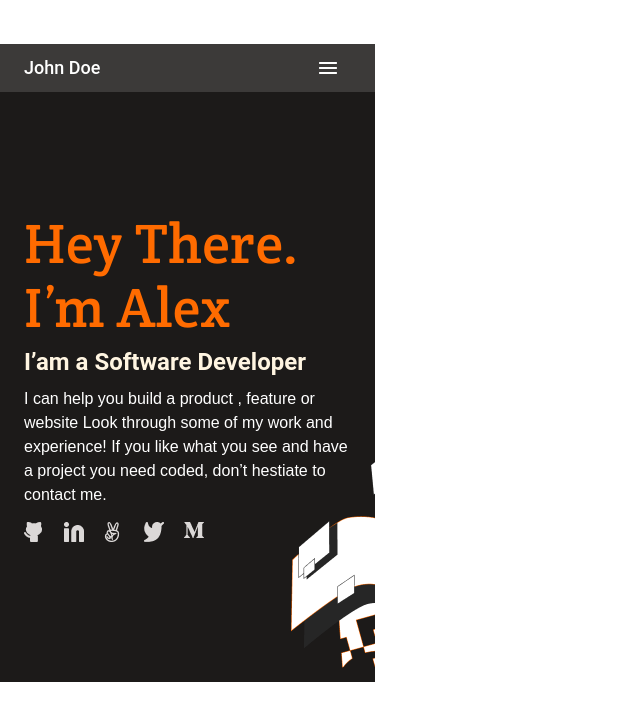
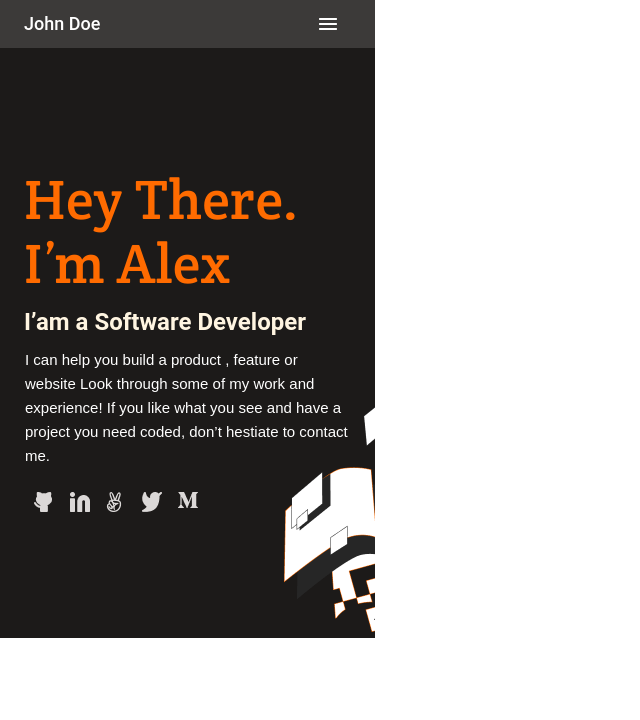
Before and after one commit to AbeeraTahir/Portfolio, a website: page index.html in a window 1280 px wide. Shown: the whole page, without its empty margins (0-640 px from the left). Drawn offline with Linux system fonts and the light colour scheme.

Commit message:
Update index.html and style.css files

```diff
--- a/index.html
+++ b/index.html
@@ -10,9 +10,9 @@
 <body>
     <header>
         <div class="logo_placeholder">
-            <p class="logo white">
+            <a href="#" class="logo white">
                 John Doe
-            </p>
+            </a>
         </div>
         <nav>
             <div class="bars">
@@ -21,33 +21,24 @@
         </nav>
     </header>
     <section class="headline_section">
-        <div class="primary_text">
+        <h1 class="primary_text">
             Hey There. I’m Alex
-        </div>
-        <div class="supporting_text">
+        <h1>
+            <div class="supporting_text">
             I’am a Software Developer
         </div>
-        <div class="description white">
-            I can help you build a product , feature or website Look through some of my work and experience! If you like what you see and have a project you need coded,
-            don’t hestiate to contact me.
-        </div>
+        <h2 class="description white">
+            <p>I can help you build a product , feature or website Look through some of my work and experience! If you like what you see and have a project you need coded,
+                don’t hestiate to contact me.</p>
+        </h2>
         <div class="social_media">
-            <div class="vector">
-                <img src="icons/github.png" alt="github">
-            </div>
-            <div class="vector">
-                <img src="icons/linkedin.png" alt="linkedin">
-            </div>
-            <div class="vector">
-                <img src="icons/angelist.png" alt="angelist">
-            </div>
-            <div class="vector">
-                <img src="icons/twitter.png" alt="vector">
-            </div>
-            <div class="vector">
-                <img src="icons/medium.png" alt="medium">
-            </div>
-        </div>
+            <ul>
+                <li><a href="#"><img src="icons/github.png" alt="github"></a></li>
+                <li><a href="#"><img src="icons/linkedin.png" alt="linkedin"></a></li>
+                <li><a href="#"><img src="icons/angelist.png" alt="angelist"></a></li>
+                <li><a href="#"><img src="icons/twitter.png" alt="twitter"></a></li>
+                <li><a href="#"><img src="icons/medium.png" alt="medium"></a></li>
+            </ul>
         <div class="headline_bg_img"></div>
     </section>
 </body>
--- a/style.css
+++ b/style.css
@@ -2,6 +2,8 @@
 
 * {
   box-sizing: border-box;
+  margin: 0;
+  padding: 0;
 }
 
 .white {
@@ -14,7 +16,7 @@ header {
   position: absolute;
   left: 0;
   right: 0;
-  top: 44px;
+  top: 0;
   bottom: 0;
   background: #3c3a39;
   display: flex;
@@ -30,6 +32,10 @@ header {
   height: 44px;
   left: 12px;
   top: 2px;
+}
+
+.logo_placeholder a {
+  text-decoration: none;
 }
 
 .logo {
@@ -76,22 +82,20 @@ nav {
   align-items: flex-start;
   padding: 120px 24px;
   gap: 12px;
-  position: absolute;
   width: 375px;
   height: 590px;
+  background: #1c1a19;
+  position: absolute;
   left: 0;
-  top: 92px;
-  background: #1c1a19;
+  top: 48px;
 }
 
 .primary_text {
-  width: 327px;
-  height: 124px;
-  top: 120px;
-  left: 24px;
+  display: block;
   font-family: 'Crete Round', serif;
+  font-style: normal;
+  font-weight: 400;
   font-size: 56px;
-  font-weight: 400;
   line-height: 64px;
   letter-spacing: 0.37px;
   color: #ff6b00;
@@ -116,22 +120,23 @@ nav {
 }
 
 .description {
+  border: 1px solid #1c1a19;
   width: 327px;
   height: 123px;
-  font-family: 'Poppins', sans-serif;
-  font-style: normal;
-  font-size: 16px;
-  font-weight: 400;
-  line-height: 24px;
   flex: none;
   order: 2;
   flex-grow: 0;
 }
 
+.description p {
+  font-family: 'Poppins', sans-serif;
+  font-style: normal;
+  font-size: 15px;
+  font-weight: 400;
+  line-height: 24px;
+}
+
 .social_media {
-  display: flex;
-  flex-direction: row;
-  align-items: center;
   padding: 0;
   width: 200px;
   height: 40px;
@@ -140,15 +145,18 @@ nav {
   flex-grow: 0;
 }
 
-.vector {
-  width: 40px;
-  height: 40px;
-  flex: none;
-  order: 0;
-  flex-grow: 0;
+.social_media ul {
+  display: flex;
+  padding: 10px;
 }
 
-.vector:hover {
+.social_media ul li {
+  list-style: none;
+  width: 45px;
+  height: 45px;
+}
+
+.social_media ul li:hover {
   cursor: pointer;
   transform: scale(1.1);
 }
@@ -156,8 +164,8 @@ nav {
 .headline_bg_img {
   background-image: url(images/headline_bg_img.png);
   position: absolute;
-  left: 250px;
-  top: 320px;
+  left: 242.5px;
+  top: 315px;
   right: 0;
   bottom: 0;
   background-repeat: no-repeat;
```
